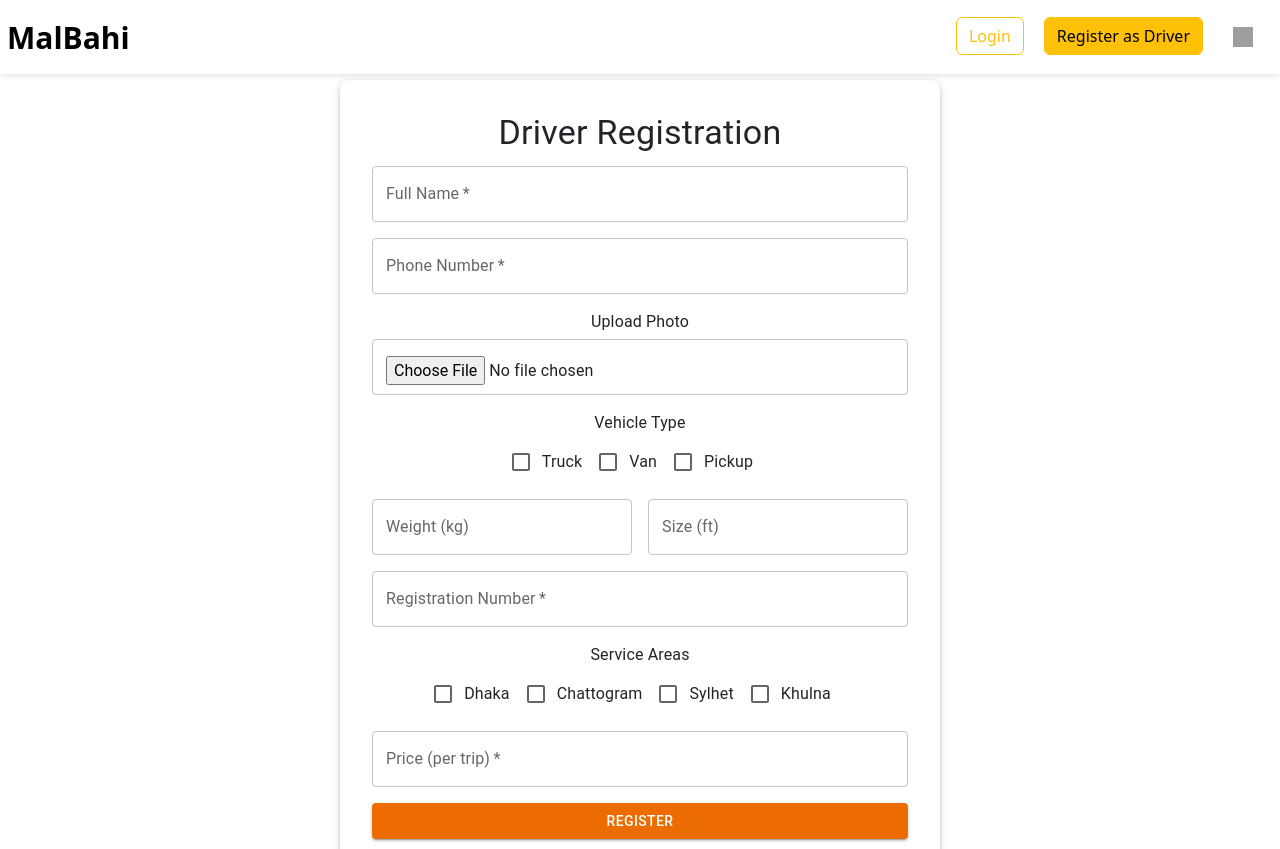
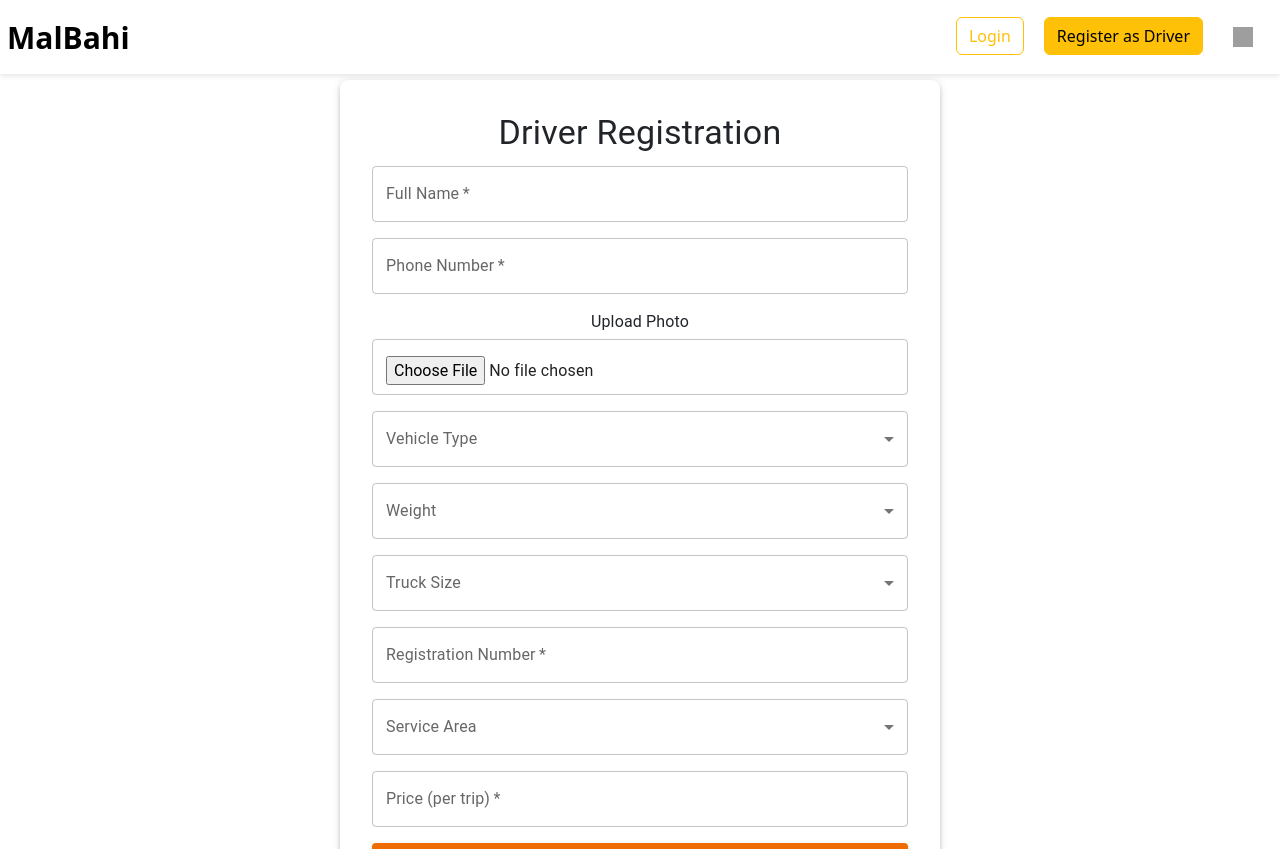
Before and after one commit to SajjadHossain0/truck-lagbo-frontend, a React (Create React App) app: page /driver-registration in a window 1280 px wide. Shown: the top 849 px of the page. Built offline with nearby package versions, Linux system fonts and the light colour scheme; grey boxes are pictures that could not be loaded.

Commit message:
`feat: Updated vehicle type, weight, size, and service area fields to use dropdown select inputs`

```diff
--- a/src/components/Authentication/DriverRegistration.js
+++ b/src/components/Authentication/DriverRegistration.js
@@ -1,25 +1,28 @@
 import React from "react";
-import {useForm, Controller} from "react-hook-form";
-import './DriverRegistration.css'
+import { useForm, Controller } from "react-hook-form";
+import './DriverRegistration.css';
 import {
     TextField,
     Button,
     Box,
     Typography,
     Grid,
-    Checkbox,
-    FormControlLabel,
+    MenuItem,
+    Select,
+    FormControl,
+    InputLabel
 } from "@mui/material";
 
 const DriverRegistration = () => {
-    const {handleSubmit, control, register} = useForm();
+    const { handleSubmit, control } = useForm();
 
     const vehicleTypes = ["Truck", "Van", "Pickup"];
     const serviceAreas = ["Dhaka", "Chattogram", "Sylhet", "Khulna"];
+    const size = ["10ft", "30ft", "50ft"];
+    const weight = ["100kg", "200kg", "300kg"];
 
     const onSubmit = (data) => {
         console.log("Driver Registration Data:", data);
-        // You can send this data to your backend API here
     };
 
     return (
@@ -45,14 +48,8 @@ const DriverRegistration = () => {
                                 name="name"
                                 control={control}
                                 defaultValue=""
-                                render={({field}) => (
-                                    <TextField
-                                        {...field}
-                                        label="Full Name"
-                                        variant="outlined"
-                                        fullWidth
-                                        required
-                                    />
+                                render={({ field }) => (
+                                    <TextField {...field} label="Full Name" variant="outlined" fullWidth required />
                                 )}
                             />
                         </Grid>
@@ -63,14 +60,8 @@ const DriverRegistration = () => {
                                 name="number"
                                 control={control}
                                 defaultValue=""
-                                render={({field}) => (
-                                    <TextField
-                                        {...field}
-                                        label="Phone Number"
-                                        variant="outlined"
-                                        fullWidth
-                                        required
-                                    />
+                                render={({ field }) => (
+                                    <TextField {...field} label="Phone Number" variant="outlined" fullWidth required />
                                 )}
                             />
                         </Grid>
@@ -80,98 +71,95 @@ const DriverRegistration = () => {
                             <Typography variant="body1" gutterBottom>
                                 Upload Photo
                             </Typography>
-                            <TextField
-                                type="file"
-                                inputProps={{
-                                    accept: "image/*",
-                                }}
-                                {...register("photo")}
-                                fullWidth
-                            />
+                            <TextField type="file" inputProps={{ accept: "image/*" }} fullWidth />
                         </Grid>
 
                         {/* Vehicle Type */}
                         <Grid item xs={12}>
-                            <Typography variant="body1" gutterBottom>
-                                Vehicle Type
-                            </Typography>
+                            <FormControl fullWidth>
+                                <InputLabel>Vehicle Type</InputLabel>
+                                <Controller
+                                    name="vehicleType"
+                                    control={control}
+                                    defaultValue=""
+                                    render={({ field }) => (
+                                        <Select {...field} label="Vehicle Type">
                                             {vehicleTypes.map((type, index) => (
-                                <FormControlLabel
-                                    key={index}
-                                    control={
-                                        <Checkbox {...register("vehicaltype")} value={type}/>
-                                    }
-                                    label={type}
+                                                <MenuItem key={index} value={type}>{type}</MenuItem>
+                                            ))}
+                                        </Select>
+                                    )}
                                 />
-                            ))}
+                            </FormControl>
                         </Grid>
 
                         {/* Weight */}
-                        <Grid item xs={6}>
+                        <Grid item xs={12}>
+                            <FormControl fullWidth>
+                                <InputLabel>Weight</InputLabel>
                                 <Controller
                                     name="weight"
                                     control={control}
                                     defaultValue=""
-                                render={({field}) => (
-                                    <TextField
-                                        {...field}
-                                        label="Weight (kg)"
-                                        variant="outlined"
-                                        fullWidth
-                                    />
+                                    render={({ field }) => (
+                                        <Select {...field} label="Weight">
+                                            {weight.map((type, index) => (
+                                                <MenuItem key={index} value={type}>{type}</MenuItem>
+                                            ))}
+                                        </Select>
                                     )}
                                 />
+                            </FormControl>
                         </Grid>
 
                         {/* Size */}
-                        <Grid item xs={6}>
+                        <Grid item xs={12}>
+                            <FormControl fullWidth>
+                                <InputLabel>Truck Size</InputLabel>
                                 <Controller
-                                name="size"
+                                    name="truckSize"
                                     control={control}
                                     defaultValue=""
-                                render={({field}) => (
-                                    <TextField
-                                        {...field}
-                                        label="Size (ft)"
-                                        variant="outlined"
-                                        fullWidth
-                                    />
+                                    render={({ field }) => (
+                                        <Select {...field} label="Truck Size">
+                                            {size.map((type, index) => (
+                                                <MenuItem key={index} value={type}>{type}</MenuItem>
+                                            ))}
+                                        </Select>
                                     )}
                                 />
+                            </FormControl>
                         </Grid>
 
                         {/* Registration Number */}
                         <Grid item xs={12}>
                             <Controller
-                                name="registrationnumber"
+                                name="registrationNumber"
                                 control={control}
                                 defaultValue=""
-                                render={({field}) => (
-                                    <TextField
-                                        {...field}
-                                        label="Registration Number"
-                                        variant="outlined"
-                                        fullWidth
-                                        required
-                                    />
+                                render={({ field }) => (
+                                    <TextField {...field} label="Registration Number" variant="outlined" fullWidth required />
                                 )}
                             />
                         </Grid>
 
                         {/* Service Area */}
                         <Grid item xs={12}>
-                            <Typography variant="body1" gutterBottom>
-                                Service Areas
-                            </Typography>
+                            <FormControl fullWidth>
+                                <InputLabel>Service Area</InputLabel>
+                                <Controller
+                                    name="serviceArea"
+                                    control={control}
+                                    defaultValue=""
+                                    render={({ field }) => (
+                                        <Select {...field} label="Service Area">
                                             {serviceAreas.map((area, index) => (
-                                <FormControlLabel
-                                    key={index}
-                                    control={
-                                        <Checkbox {...register("servicearea")} value={area}/>
-                                    }
-                                    label={area}
+                                                <MenuItem key={index} value={area}>{area}</MenuItem>
+                                            ))}
+                                        </Select>
+                                    )}
                                 />
-                            ))}
+                            </FormControl>
                         </Grid>
 
                         {/* Price */}
@@ -180,26 +168,15 @@ const DriverRegistration = () => {
                                 name="price"
                                 control={control}
                                 defaultValue=""
-                                render={({field}) => (
-                                    <TextField
-                                        {...field}
-                                        label="Price (per trip)"
-                                        variant="outlined"
-                                        fullWidth
-                                        required
-                                    />
+                                render={({ field }) => (
+                                    <TextField {...field} label="Price (per trip)" variant="outlined" fullWidth required />
                                 )}
                             />
                         </Grid>
 
                         {/* Submit Button */}
                         <Grid item xs={12}>
-                            <Button
-                                type="submit"
-                                variant="contained"
-                                color="warning"
-                                fullWidth
-                            >
+                            <Button type="submit" variant="contained" color="warning" fullWidth>
                                 Register
                             </Button>
                         </Grid>
```
Lines whose indentation alone changed are shown as unchanged.
